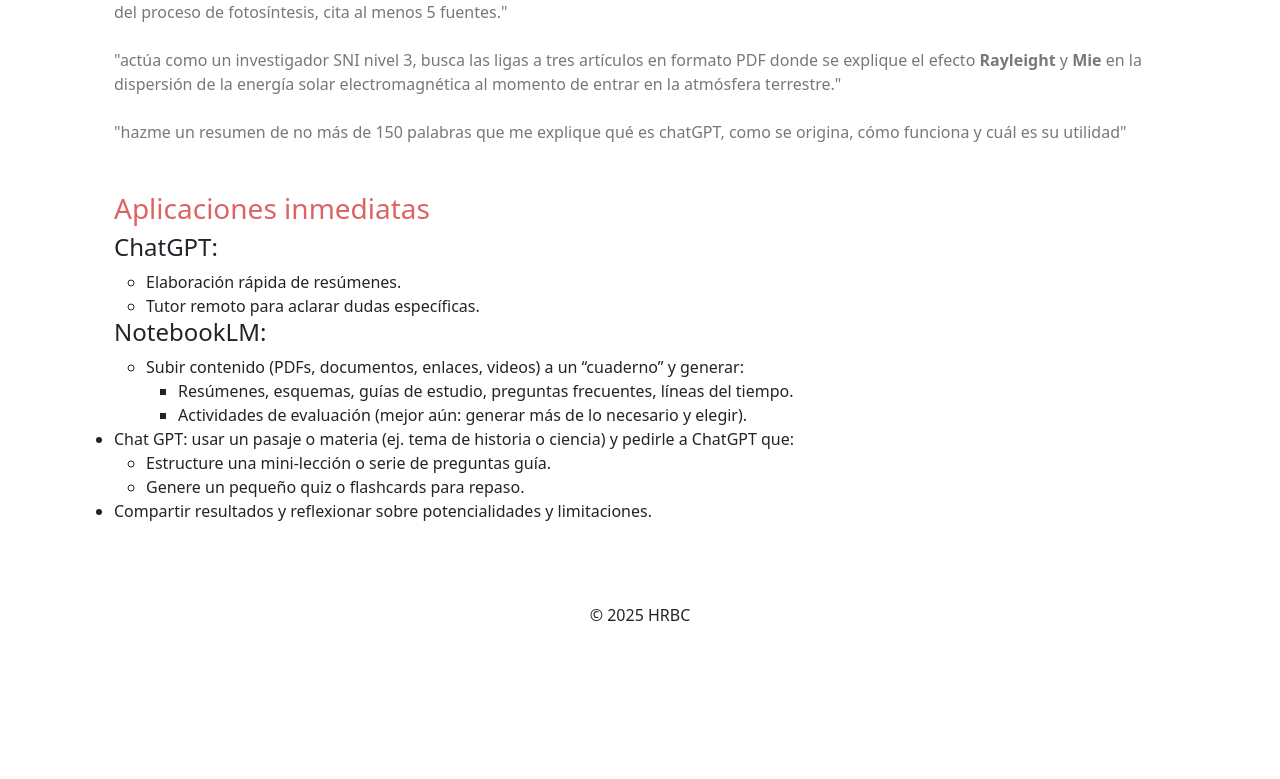
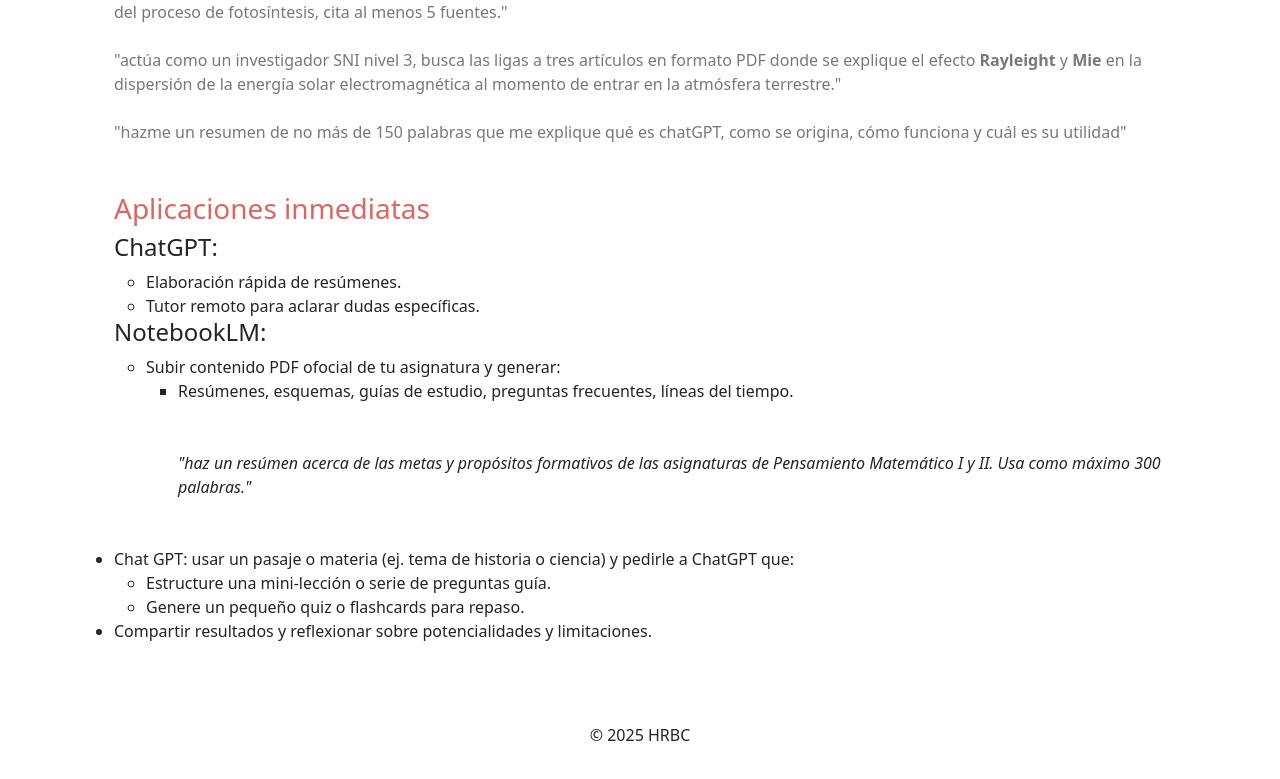
Before and after one commit to renebec/IA-talk, a plain HTML site: page index.html in a window 1280 px wide. Shown: the part 1322-2101 px from the top of the page. Drawn offline with nearby package versions, Linux system fonts and the light colour scheme.

Commit message:
Add files via upload

```diff
--- a/index.html
+++ b/index.html
@@ -156,17 +156,18 @@
 		<h4>NotebookLM:</h4>
 		<ul>
 			<li>
-				Subir contenido (PDFs, documentos, enlaces, videos) a un “cuaderno” y generar:
+				Subir contenido PDF ofocial de tu asignatura y generar:
 			</li>
 			<ul>
 				<li>
 					Resúmenes, esquemas, guías de estudio, preguntas frecuentes, líneas del tiempo.
 				</li>
-				<li>
-					Actividades de evaluación (mejor aún: generar más de lo necesario y elegir).
-				</li>
+				<br><br>
+					<i>"haz un resúmen acerca de las metas y propósitos formativos de las asignaturas de Pensamiento Matemático I y II. Usa como máximo 300 palabras."</i>
+
 			</ul>
 		</ul>
+		<br><br>
 			<li>
 				Chat GPT: usar un pasaje o materia (ej. tema de historia o ciencia) y pedirle a ChatGPT que:
 			</li>
```
